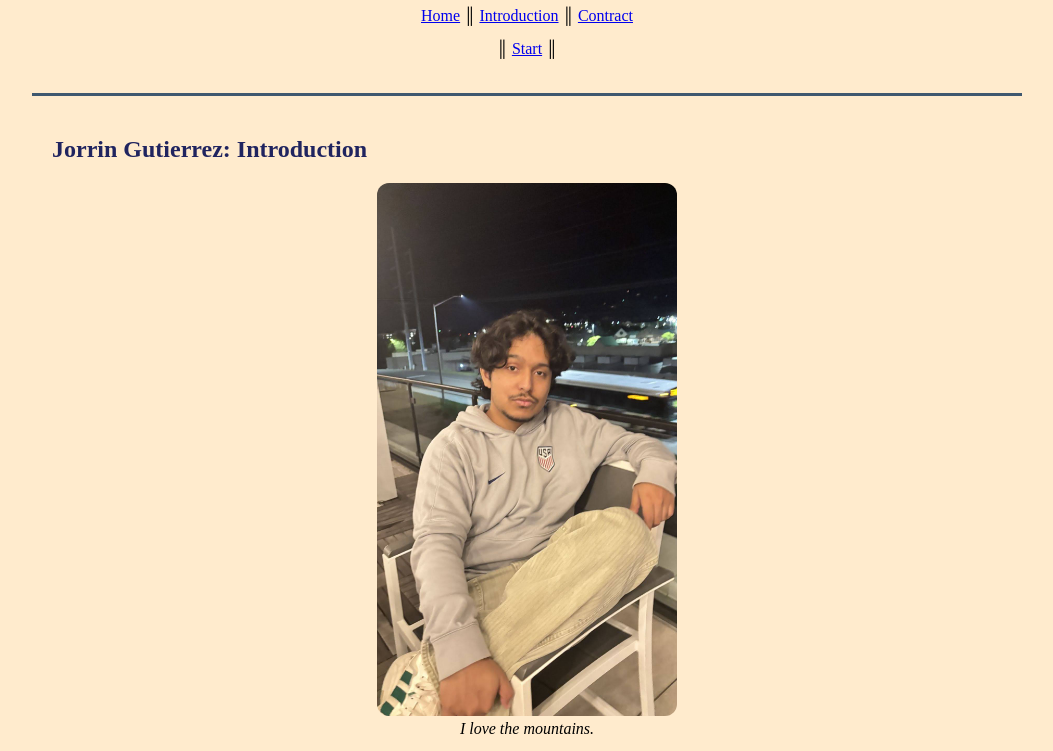
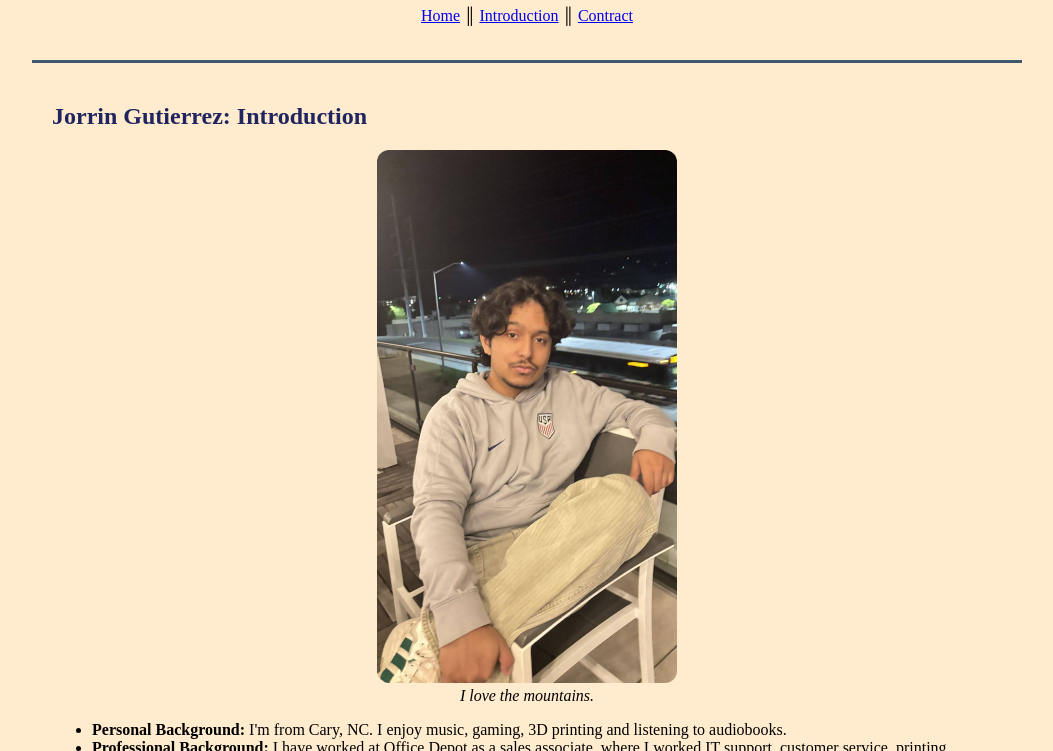
Before and after one commit to j0ramis/j0ramis.github.io, a plain HTML site: page itis3135/introduction.html in a window 1280 px wide. Shown: the part 101-852 px from the top of the page, without its empty margins (113-1166 px from the left). Drawn offline with Linux system fonts and the light colour scheme.

Commit message:
Update introduction.html

```diff
--- a/itis3135/introduction.html
+++ b/itis3135/introduction.html
@@ -21,9 +21,6 @@
             <a href="./">Home</a> &#9553;
             <a href="introduction.html">Introduction</a> &#9553;
             <a href="contract.html">Contract</a>
-        </nav>
-        <nav>
-            &#9553; <a href="../">Start</a> &#9553;
         </nav>
     </header>
 
```
